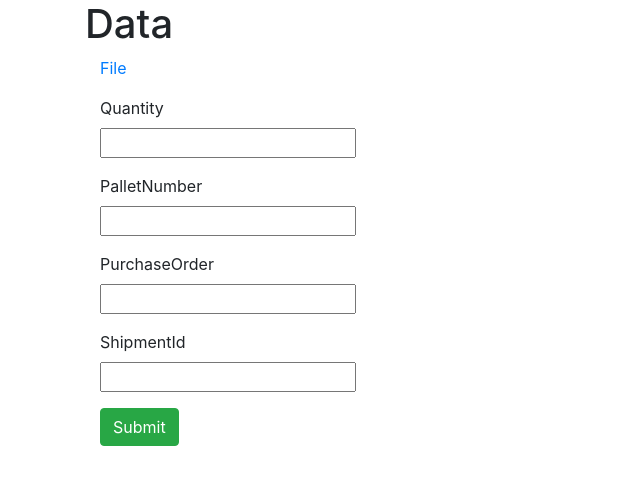
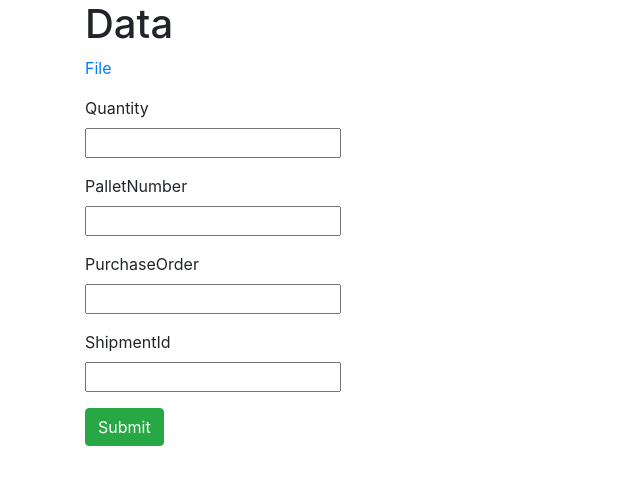
Before and after one commit to jdamir/csv_to_xml_small_tool, a Flask app: page /data in a window 1280 px wide. Shown: the top 485 px of the page, without its empty margins (0-640 px from the left). Run offline with Flask 2, Linux system fonts and the light colour scheme; some libraries are stand-ins or nearby versions.

Commit message:
Fixed minor things

```diff
--- a/templates/data.html
+++ b/templates/data.html
@@ -2,7 +2,9 @@
 
 
 {%  block title %}
+
   CSV to XML pallets tool
+
 {% endblock %}
 
 
@@ -17,8 +19,6 @@
 
 {% block content %}
 
-
-<div class="col-md-6">
 
     <p>
         <a href="{{ url_for('index') }}">File</a>
@@ -47,5 +47,5 @@
     </div>
 
     </form>
-</div>
+
 {% endblock %}
```
